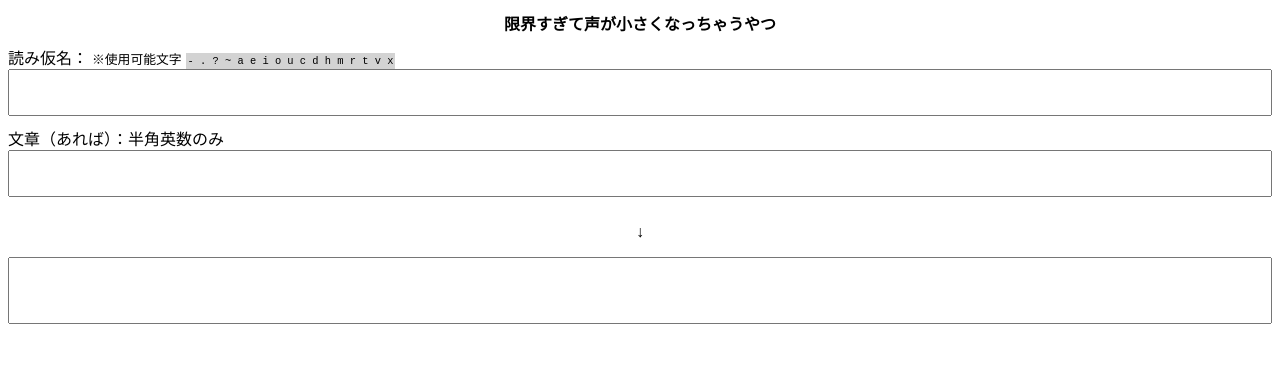
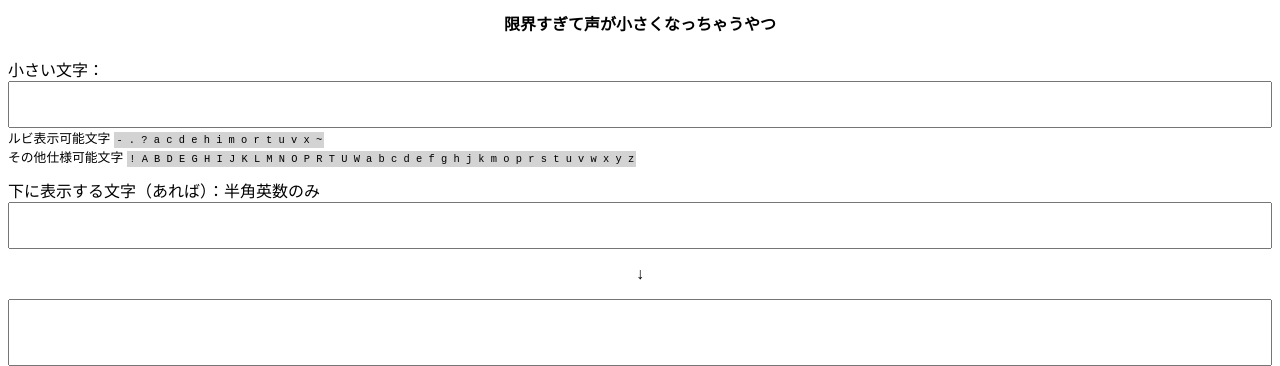
Before and after one commit to noonworks/genkai, a website: page docs/index.html in a window 1280 px wide. Drawn offline with Linux system fonts and the light colour scheme.

Commit message:
Add example.

```diff
--- a/docs/index.html
+++ b/docs/index.html
@@ -14,21 +14,25 @@
         input[type=text] {
             font-size: 1.25rem;
             width: 100%;
-            margin-bottom: 0.5em;
             box-sizing: border-box;
             padding: 10px;
         }
         input[type=text]#result {
             padding: 1em 10px;
         }
+        label {
+            margin-top: 0.75em;
+            display: inline-block;
+        }
         p {
             text-align: center;
         }
-        span.note {
+        p.note {
             margin: 0;
             font-size: 0.8em;
+            text-align: left;
         }
-        span.note code {
+        .note code {
             padding: 2px;
             margin: 0 4px;
             background-color:lightgray;
@@ -39,10 +43,11 @@
 <body>
     <h1>限界すぎて声が小さくなっちゃうやつ</h1>
     <form>
-        <label for="yomigana">読み仮名：</label>
-        <span class="note">※使用可能文字<code id="charlist"></code></span>
+        <label for="yomigana">小さい文字：</label>
         <input type="text" name="yomigana" id="yomigana" />
-        <label for="bunshou">文章（あれば）：半角英数のみ</label>
+        <p class="note">ルビ表示可能文字<code id="charlist"></code></p>
+        <p class="note">その他仕様可能文字<code id="charlist2"></code></p>
+        <label for="bunshou">下に表示する文字（あれば）：半角英数のみ</label>
         <input type="text" name="bunshou" id="bunshou" />
         <p>↓</p>
         <input type="text" name="result" id="result" />
--- a/docs/index.js
+++ b/docs/index.js
@@ -127,8 +127,12 @@ function initialize() {
         bunshouInput.addEventListener('blur', debounceOnChange);
     }
     var charlist = document.querySelector('#charlist');
+    var charlist2 = document.querySelector('#charlist2');
     if (charlist) {
-        charlist.innerText = Object.getOwnPropertyNames(DiacriticalMarkMap).join(' ');
+        charlist.innerText = Object.getOwnPropertyNames(DiacriticalMarkMap).sort().join(' ');
+    }
+    if (charlist2) {
+        charlist2.innerText = Object.getOwnPropertyNames(ModifierLetterMap).sort().join(' ');
     }
 }
 document.addEventListener('DOMContentLoaded', initialize);
--- a/index.ts
+++ b/index.ts
@@ -120,8 +120,12 @@ function initialize() {
     bunshouInput.addEventListener('blur', debounceOnChange);
   }
   const charlist: HTMLSpanElement | null = document.querySelector('#charlist');
+  const charlist2: HTMLSpanElement | null = document.querySelector('#charlist2');
   if (charlist) {
-    charlist.innerText = Object.getOwnPropertyNames(DiacriticalMarkMap).join(' ');
+    charlist.innerText = Object.getOwnPropertyNames(DiacriticalMarkMap).sort().join(' ');
+  }
+  if (charlist2) {
+    charlist2.innerText = Object.getOwnPropertyNames(ModifierLetterMap).sort().join(' ');
   }
 }
 
```
